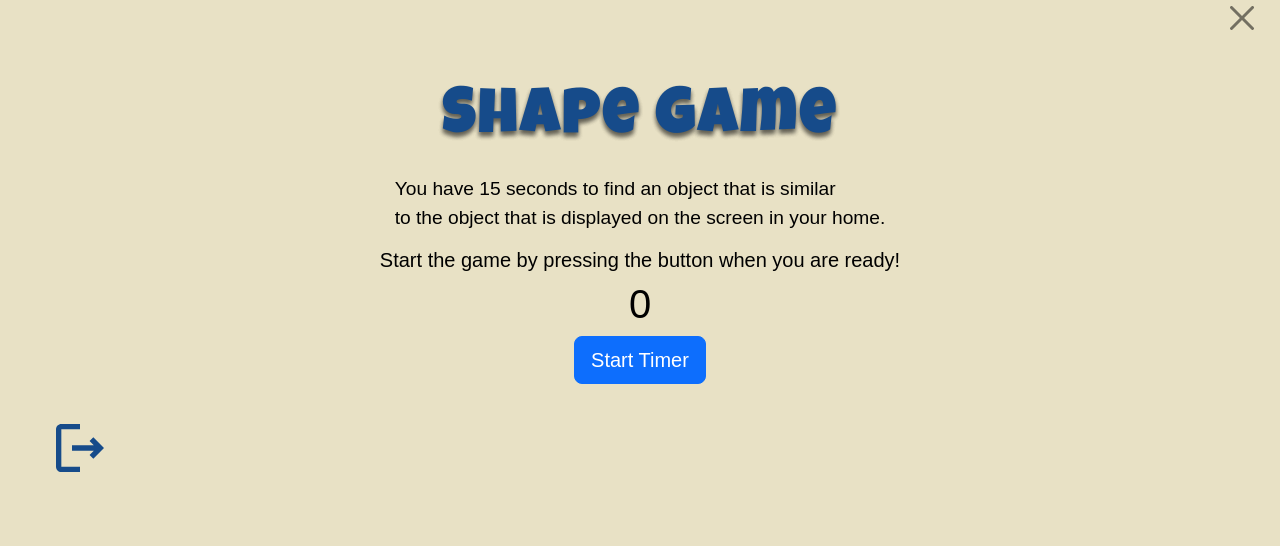
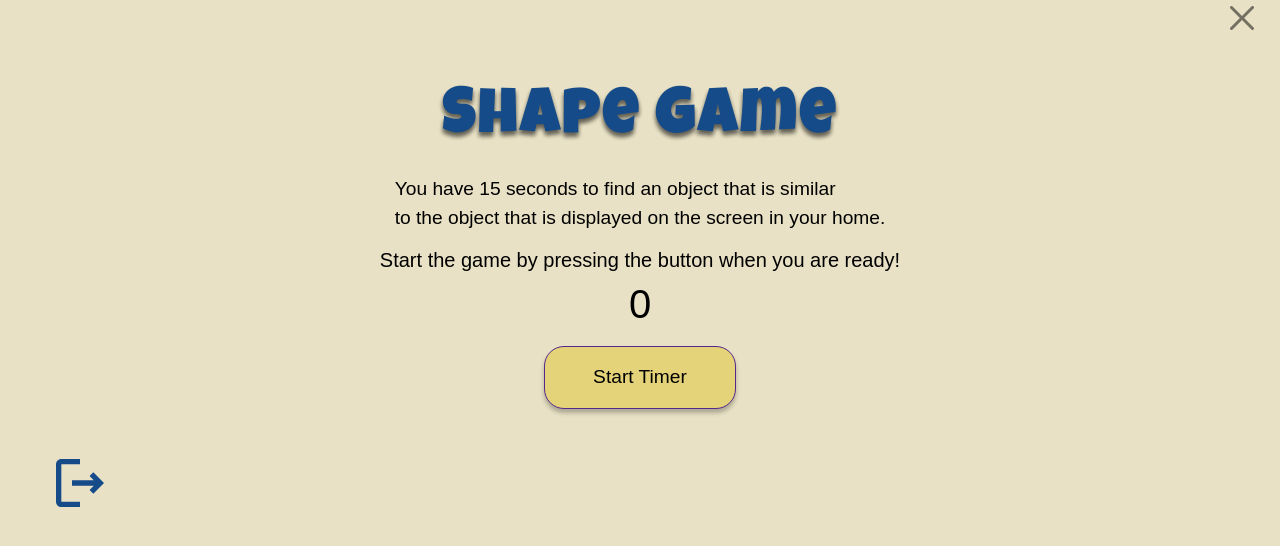
Before and after one commit to agorbacheva-y/kids-game, a React (Create React App) app: page /shapegame in a window 1280 px wide. Shown: the top 546 px of the page. Built offline with nearby package versions, Linux system fonts and the light colour scheme.

Commit message:
button changed

```diff
--- a/src/components/ShapeGame.js
+++ b/src/components/ShapeGame.js
@@ -10,7 +10,7 @@ import { CloseButton } from "react-bootstrap";
 import { Link } from "react-router-dom";
 import { useNavigate } from "react-router-dom";
 import { MdOutlineLogout } from "react-icons/md";
-
+import ReusableButton from "./ReusableButton"
 
 
 const ShapeGame = () => {
@@ -105,9 +105,9 @@ function Reset() {
           <p>Press the button for the next image.</p>
         </Modal.Body>
         <Modal.Footer>
-          <Button className="modal-btn " variant="primary" onClick={() => setShowModal(false)}>
+          <ReusableButton variant="primary" onClick={() => setShowModal(false)}>
             OK
-          </Button>
+          </ReusableButton>
         </Modal.Footer>
        </Modal>
        {currentImg && (
@@ -115,9 +115,9 @@ function Reset() {
        )}
 
       <h1>{timer}</h1>
-      <Button className="btn" size="lg" onClick={Reset}>
+      <ReusableButton onClick={Reset}>
         Start Timer
-      </Button>
+      </ReusableButton>
       </div>
 
       <div className="settings">
```
